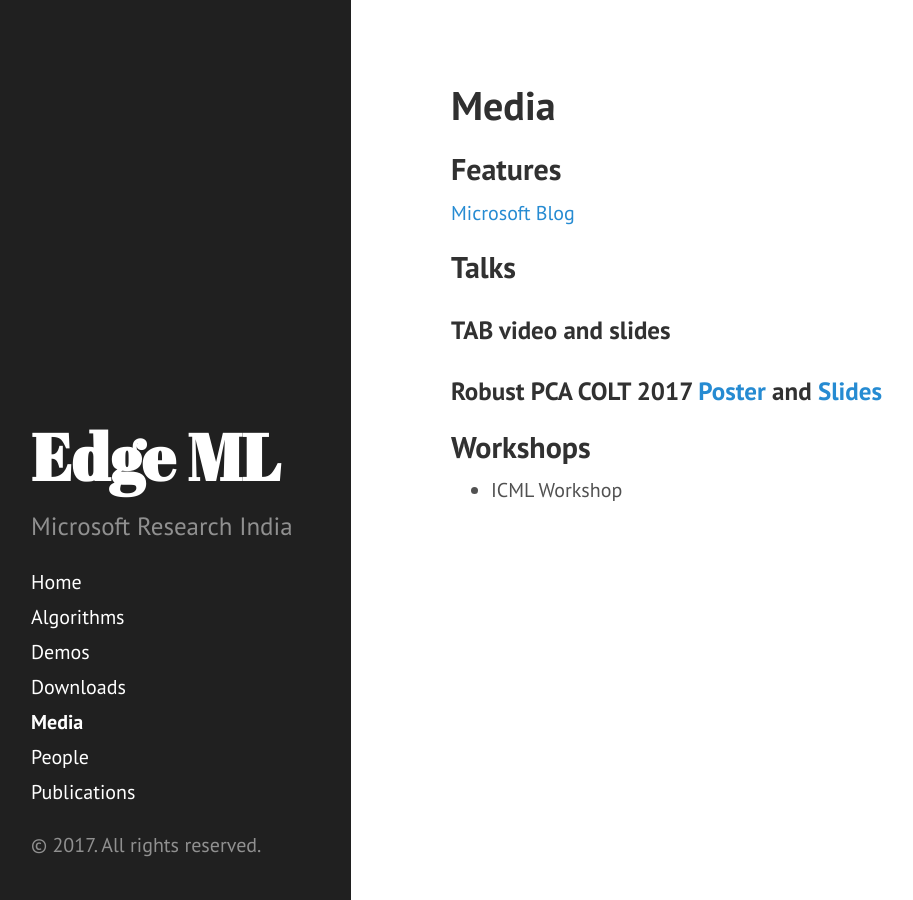
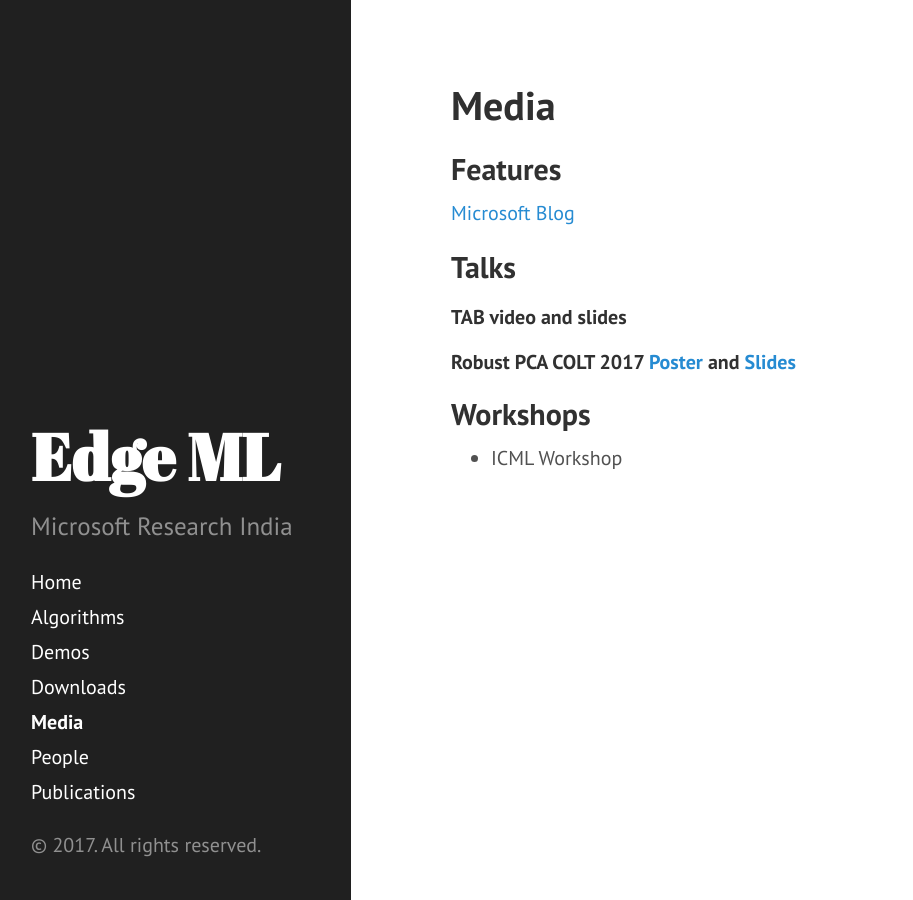
Before and after one commit to ShishirPatil/EdgeML, a Jekyll site: the page built from Media.md, in a window 1280 px wide. Shown: the whole page, without its empty margins (9-922 px from the left). Built offline with Jekyll 4.4.1, drawn with Linux system fonts in a browser that asks for light colours.

```diff
--- a/Media.md
+++ b/Media.md
@@ -8,8 +8,8 @@ title: Media
 
 
 ## Talks
-### TAB video and slides
-### Robust PCA COLT 2017 [Poster](files/robustpca-colt-poster.pdf) and [Slides](files/robustpca-colt-slides.pptx)
+#### TAB video and slides
+#### Robust PCA COLT 2017 [Poster](files/robustpca-colt-poster.pdf) and [Slides](files/robustpca-colt-slides.pptx)
 
 
 ## Workshops
```
